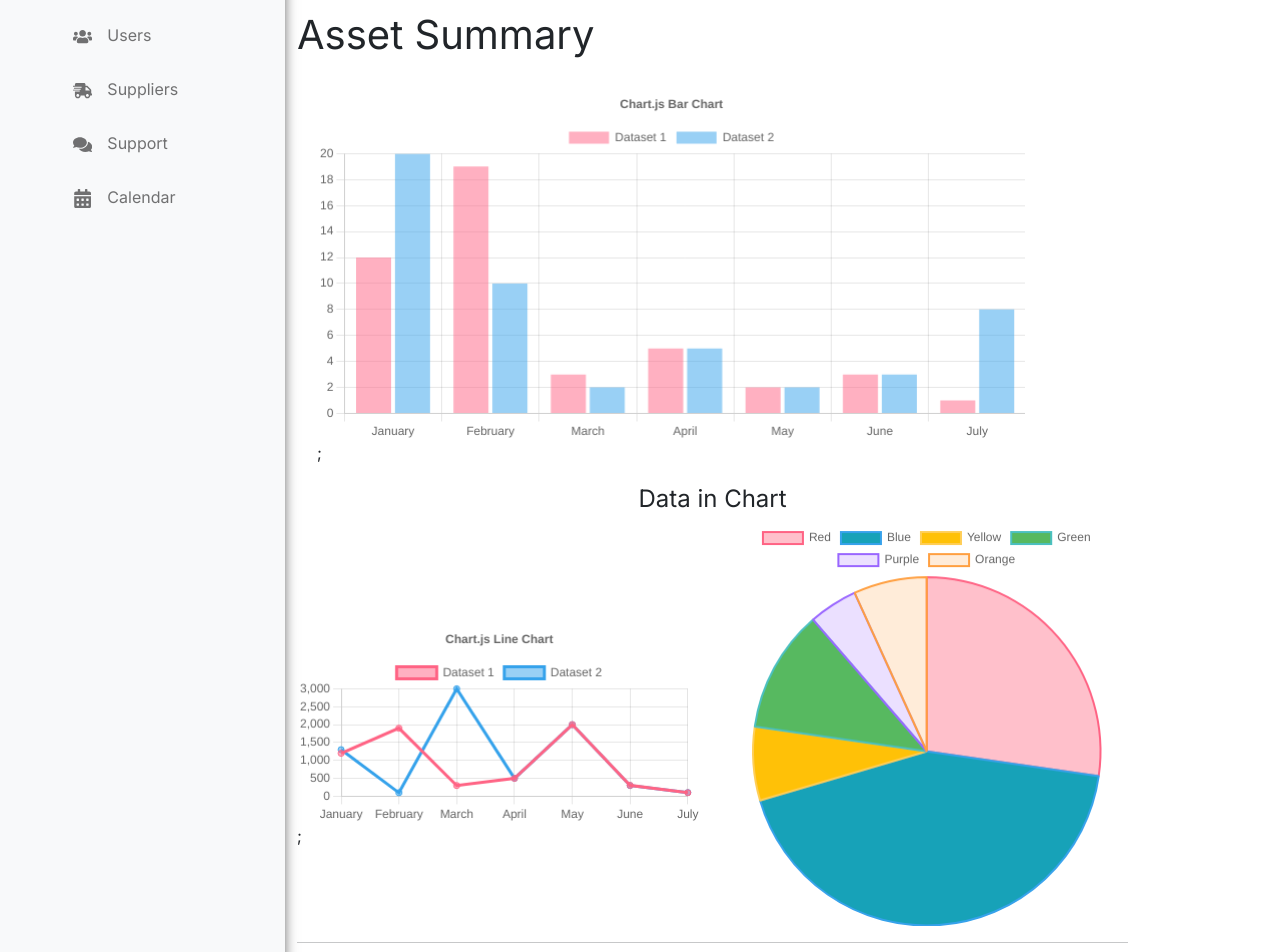
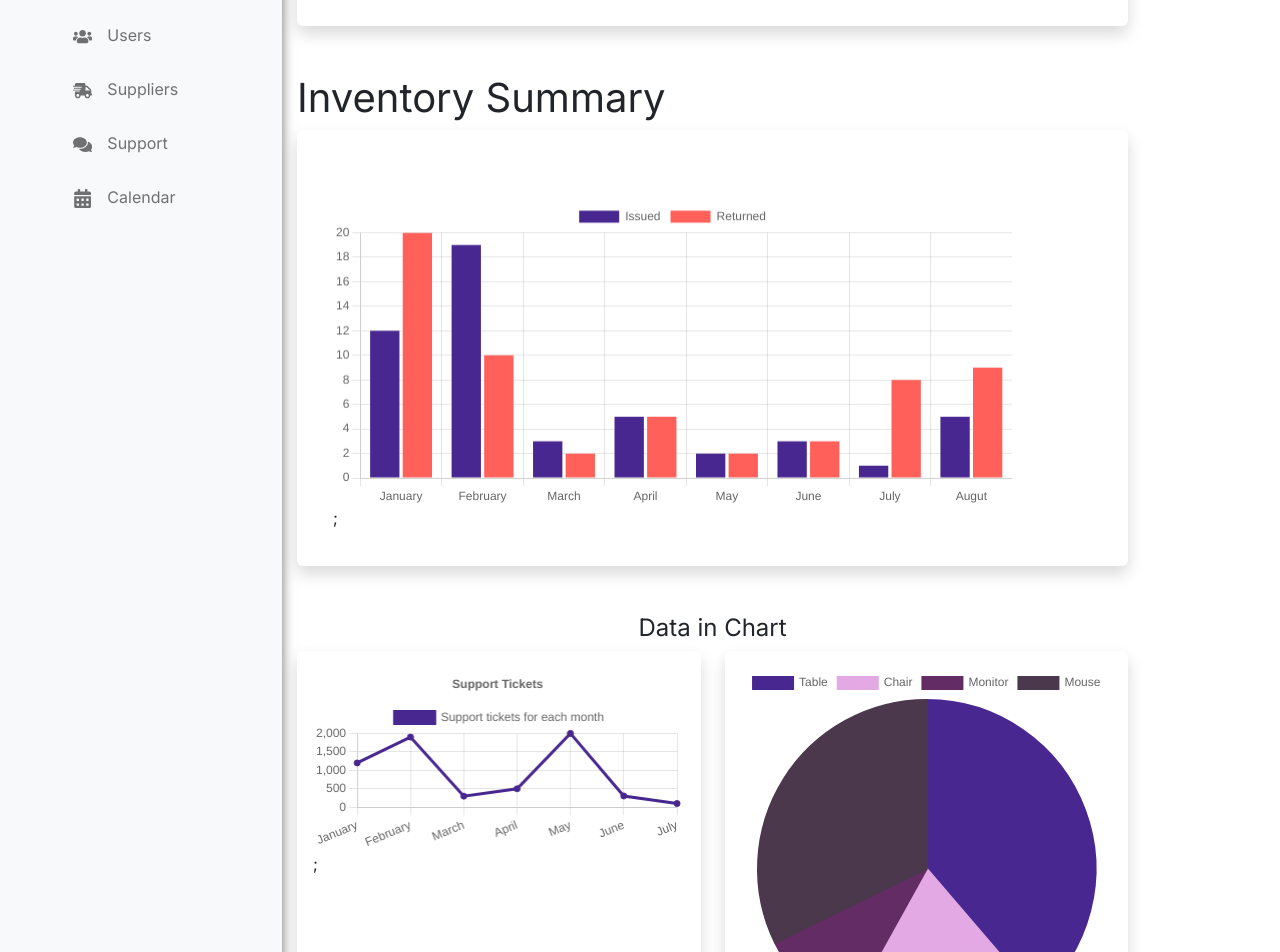
Before and after one commit to Krishanthaudayakumara/AssetFlow-EAM_Group_06_UOM-IT, a React (Create React App) app in the folder Client/: page / in a window 1280 px wide. Shown: the part 320-1272 px from the top of the page. Built offline with nearby package versions, Linux system fonts and the light colour scheme.

Commit message:
Change colors of charts and add box shadow

```diff
--- a/Client/src/components/Dashboard/BarChart.tsx
+++ b/Client/src/components/Dashboard/BarChart.tsx
@@ -17,23 +17,23 @@ ChartJs.register(
       },
       title: {
         display: true,
-        text: 'Chart.js Bar Chart',
+
       },
     },
   };
-  const labels = ['January', 'February', 'March', 'April', 'May', 'June', 'July'];
+  const labels = ['January', 'February', 'March', 'April', 'May', 'June', 'July','Augut'];
   const data = {
     labels,
     datasets: [
       {
-        label: 'Dataset 1',
-        data: [12, 19, 3, 5, 2, 3,1],
-        backgroundColor: 'rgba(255, 99, 132, 0.5)',
+        label: 'Issued',
+        data: [12, 19, 3, 5, 2, 3,1,5],
+        backgroundColor: "#482890",
       },
       {
-        label: 'Dataset 2',
-        data: [20, 10, 2, 5, 2, 3,8],
-        backgroundColor: 'rgba(53, 162, 235, 0.5)',
+        label: 'Returned',
+        data: [20, 10, 2, 5, 2, 3,8,9],
+        backgroundColor: "#ff615a",
       },
     ],
   };
@@ -46,9 +46,7 @@ const BarChart: React.FC = () => {
       width:"90%"
       }
 }>
-
-
-      <Bar
+    <Bar
       data={data}
       options={options}
       /> ;
--- a/Client/src/components/Dashboard/Card.tsx
+++ b/Client/src/components/Dashboard/Card.tsx
@@ -1,5 +1,5 @@
 import React from "react";
-import {useEffect,useState} from 'react';
+
 
 const Card: React.FC = () => {
   return (
@@ -8,9 +8,7 @@ const Card: React.FC = () => {
     <div className="col-xl-3 col-sm-6 py-2">
         <div className="card  text-white h-100">
             <div className="card-body " style={{backgroundColor:"#482890"}}>
-                <div className="rotate">
-                    <i className="fa fa-user fa-4x"></i>
-                </div>
+
                 <h6 className="text-uppercase">Available Users</h6>
                 <h1 className="display-4">134</h1>
             </div>
@@ -19,9 +17,7 @@ const Card: React.FC = () => {
     <div className="col-xl-3 col-sm-6 py-2">
         <div className="card text-white  h-100">
             <div className="card-body " style={{backgroundColor:"#482890"}}>
-                <div className="rotate">
-                    <i className="fa fa-list fa-4x"></i>
-                </div>
+
                 <h6 className="text-uppercase">Total Inventory</h6>
                 <h1 className="display-4">87</h1>
             </div>
@@ -30,9 +26,7 @@ const Card: React.FC = () => {
     <div className="col-xl-3 col-sm-6 py-2">
         <div className="card text-white  h-100">
             <div className="card-body "style={{backgroundColor:"#482890"}}>
-                <div className="rotate">
-                  <i className="fab fa-twitter fa-4x"></i>
-                </div>
+
                 <h6 className="text-uppercase">Assigned Assets</h6>
                 <h1 className="display-4">125</h1>
             </div>
@@ -41,9 +35,7 @@ const Card: React.FC = () => {
     <div className="col-xl-3 col-sm-6 py-2">
         <div className="card text-white  h-100">
             <div className="card-body"style={{backgroundColor:"#482890"}}>
-                <div className="rotate">
-                    <i className="fa fa-share fa-4x"></i>
-                </div>
+
                 <h6 className="text-uppercase">Support Tickets</h6>
                 <h1 className="display-4">36</h1>
             </div>
@@ -51,7 +43,7 @@ const Card: React.FC = () => {
     </div>
 </div>
 
-<hr/></>
+</>
   );
 };
 
--- a/Client/src/components/Dashboard/LineChart.tsx
+++ b/Client/src/components/Dashboard/LineChart.tsx
@@ -30,7 +30,7 @@ const options = {
       },
       title: {
         display: true,
-        text: 'Chart.js Line Chart',
+        text: "Support Tickets ",
       },
     },
   };
@@ -41,17 +41,12 @@ const options = {
     labels,
     datasets: [
       {
-        label: 'Dataset 1',
+        label: "Support tickets for each month",
         data: [1200, 1900, 300, 500, 2000, 305,100],
-        borderColor: 'rgb(255, 99, 132)',
-        backgroundColor: 'rgba(255, 99, 132, 0.5)',
+        borderColor: "#482890",
+        backgroundColor: "#482890",
       },
-      {
-        label: 'Dataset 2',
-        data: [1300, 100, 3000, 500, 2000, 300,105],
-        borderColor: 'rgb(53, 162, 235)',
-        backgroundColor: 'rgba(53, 162, 235, 0.5)',
-      },
+
     ],
   };
   const LineChart: React.FC = () => {
--- a/Client/src/components/Dashboard/PieChart.tsx
+++ b/Client/src/components/Dashboard/PieChart.tsx
@@ -7,26 +7,24 @@ ChartJs.register(
 );
 
 const data = {
-    labels: ['Red', 'Blue', 'Yellow', 'Green', 'Purple', 'Orange'],
+    labels: ['Table', 'Chair', 'Monitor', 'Mouse'],
     datasets: [
       {
-        label: '# of Votes',
-        data: [12, 19, 3, 5, 2, 3],
+        label: 'Assets Types',
+        data: [1200, 600, 300, 1000],
         backgroundColor: [
-          'pink',
-          '#17a2b8',
-          '#ffc107',
-          'rgb(87, 185, 96)',
-          'rgba(153, 102, 255, 0.2)',
-          'rgba(255, 159, 64, 0.2)',
+          "#482890",
+          '#e2a9e5',
+          '#632c65',
+          '#4b384c',
+
         ],
         borderColor: [
-          'rgba(255, 99, 132, 1)',
-          'rgba(54, 162, 235, 1)',
-          'rgba(255, 206, 86, 1)',
-          'rgba(75, 192, 192, 1)',
-          'rgba(153, 102, 255, 1)',
-          'rgba(255, 159, 64, 1)',
+          "#482890" ,
+          '#e2a9e5' ,
+          '#632c65',
+          '#4b384c' ,
+
         ],
       },
     ],
--- a/Client/src/css/Sidebar.css
+++ b/Client/src/css/Sidebar.css
@@ -1,4 +1,5 @@
 .sidebar {
+  position:fixed !important;
   height: 230vh;
   display: block !important;
   -webkit-box-shadow: 2px 6px 13px -4px rgba(0, 0, 0, 0.75);
--- a/Client/src/pages/Dashboard.tsx
+++ b/Client/src/pages/Dashboard.tsx
@@ -64,10 +64,12 @@ const Dashboard: React.FC = () => {
         <Col md={9}>
           <div>
             <Navbar />
+            <div className="shadow p-3 mb-5 bg-white rounded">
             <Card />
-            <h1>Asset Summary</h1>
+            </div>
+            <h1>Inventory Summary</h1>
 
-            <div>
+            <div  className="shadow p-3 mb-5 bg-white rounded">
               <BarChart />
             </div>
             <h4
@@ -81,16 +83,19 @@ const Dashboard: React.FC = () => {
             <div>
               <Row>
                 <Col md={6}>
-                  <div
+                  <div className="shadow p-3 mb-5 bg-white rounded"
                     style={{
                       paddingTop: "100px",
+                      height:"400px",
                     }}
                   >
                     <LineChart />
                   </div>
                 </Col>
                 <Col md={6}>
+                <div className="shadow p-3 mb-5 bg-white rounded" >
                   <PieChart />
+                  </div>
                 </Col>
               </Row>
             </div>
```
